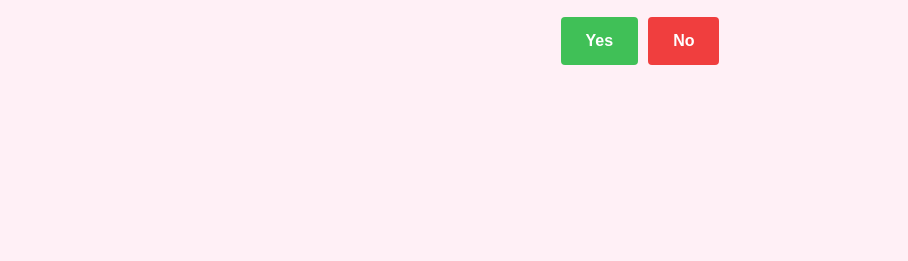
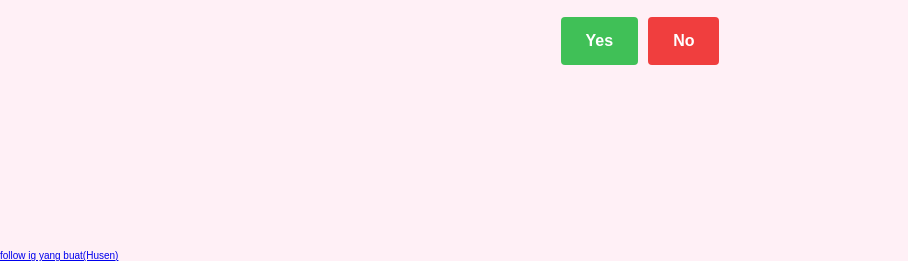
Before and after one commit to Evildeye/Valentine24, a plain HTML site: page index.html in a window 1280 px wide. Shown: the part 550-811 px from the top of the page, without its empty margins (0-908 px from the left). Drawn offline with Linux system fonts and the light colour scheme; a web font is replaced by a local one.

Commit message:
Update index.html

```diff
--- a/index.html
+++ b/index.html
@@ -23,5 +23,6 @@
     </main>
 
     <script type="module" src="script.js"></script>
+      <p class="wm"><span><a href="https://instagram.com/husenfahmi._?igshid=ZDc4ODBmNjlmNQ==">follow ig yang buat(Husen)</a></span></p>
   </body>
 </html>
```
